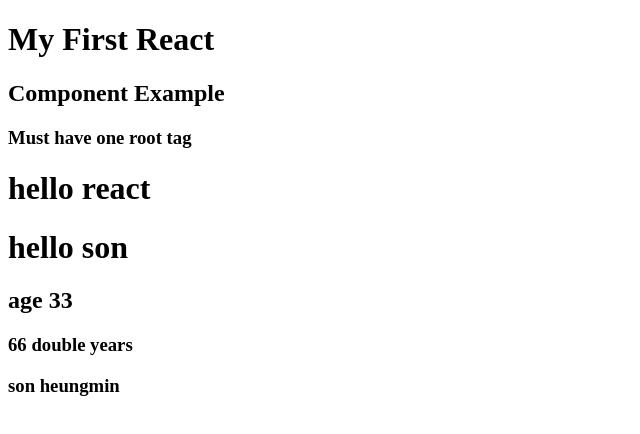
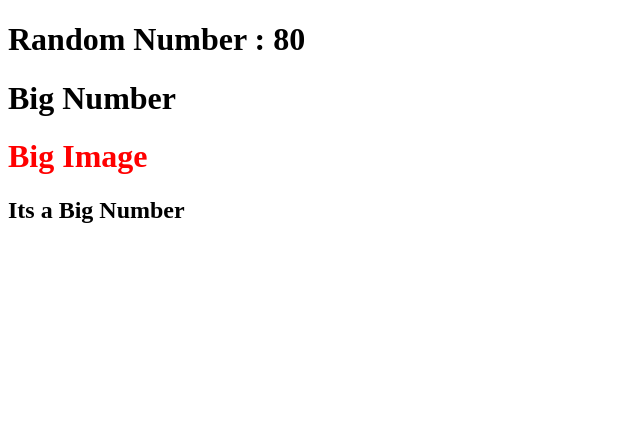
Before and after one commit to smil98/react20231031, a React (Create React App) app: page / in a window 1280 px wide. Shown: the top 434 px of the page, without its empty margins (0-640 px from the left). Built offline with nearby package versions, Linux system fonts and the light colour scheme.

Commit message:
Using Logics

```diff
--- a/src/App.js
+++ b/src/App.js
@@ -1,42 +1,27 @@
 function App() {
-  //must include end tag
-  //if empty content must end right at the start ex. <br />
-  return (
-    <div>
-      <h1>My First React</h1>
-      <MyComp />
-      <MyComp2 />
-    </div>
-  );
-}
+  const number = Math.ceil(Math.random() * 100);
+  const isLarge = number > 50;
+  const isSmall = number <= 50;
 
-//syntax: components should always start with Uppercase
-//must have return statement, mostly jsx code
-function MyComp() {
-  //always should have one root tag
   return (
     <>
-      <h2>Component Example</h2>
-      <h3>Must have one root tag</h3>
-      {/*this is how th add comments*/}
+      <h1>Random Number : {number}</h1>
+      <h1>{number > 50 ? "Big" : "Small"} Number</h1>
+      <div style={{ color: "red" }}>
+        {number > 50 ? <BigImg /> : <SmallImg />}
+      </div>
+      <div>{isLarge && <h2>Its a Big Number</h2>}</div>
+      <div>{isLarge || <h2>Its a Small Number</h2>}</div>
     </>
   );
 }
 
-function MyComp2() {
-  let name = "son";
-  let number = 33;
+function BigImg() {
+  return <h1>Big Image</h1>;
+}
 
-  return (
-    <>
-      <h1>hello react</h1>
-      <h1>hello {name}</h1>
-      <h2>age {number}</h2>
-      <h3>{number * 2} double years</h3>
-      <h3>{name + " heungmin"}</h3>
-      {/* comments formed like this */}
-    </>
-  );
+function SmallImg() {
+  return <h1>Small Image</h1>;
 }
 
 export default App;
```
